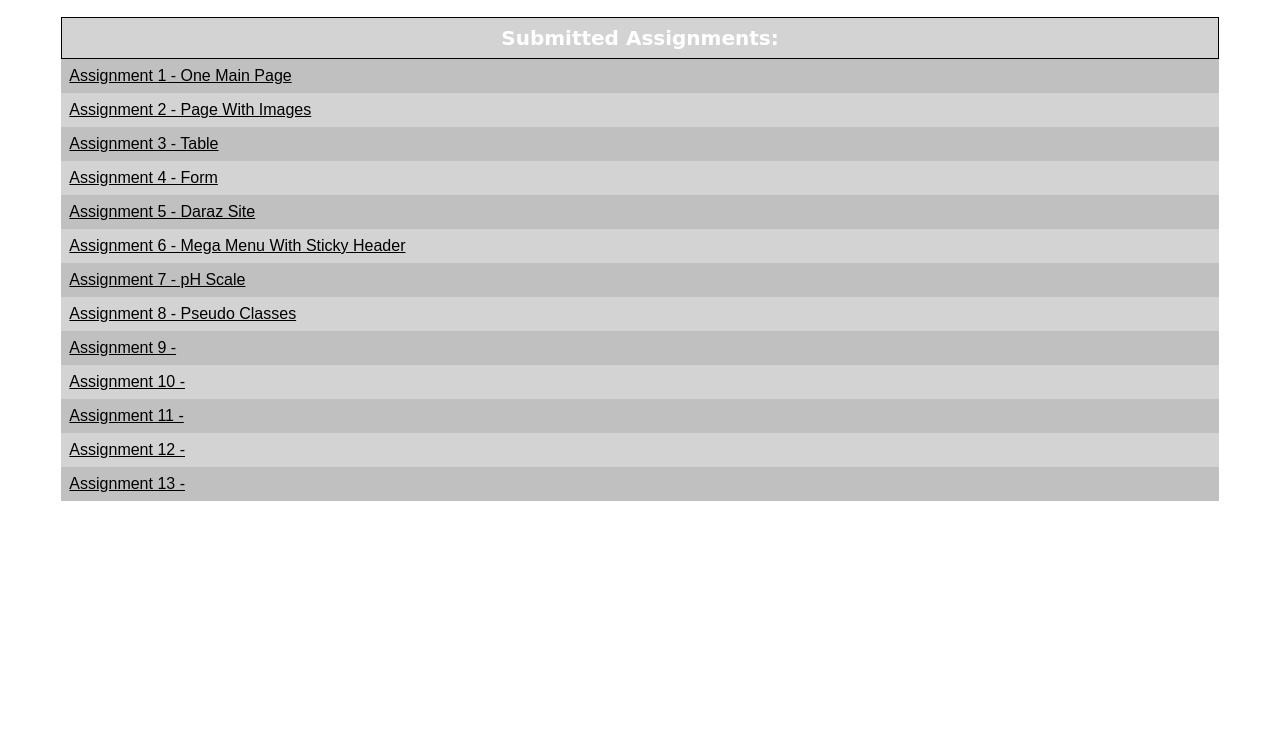
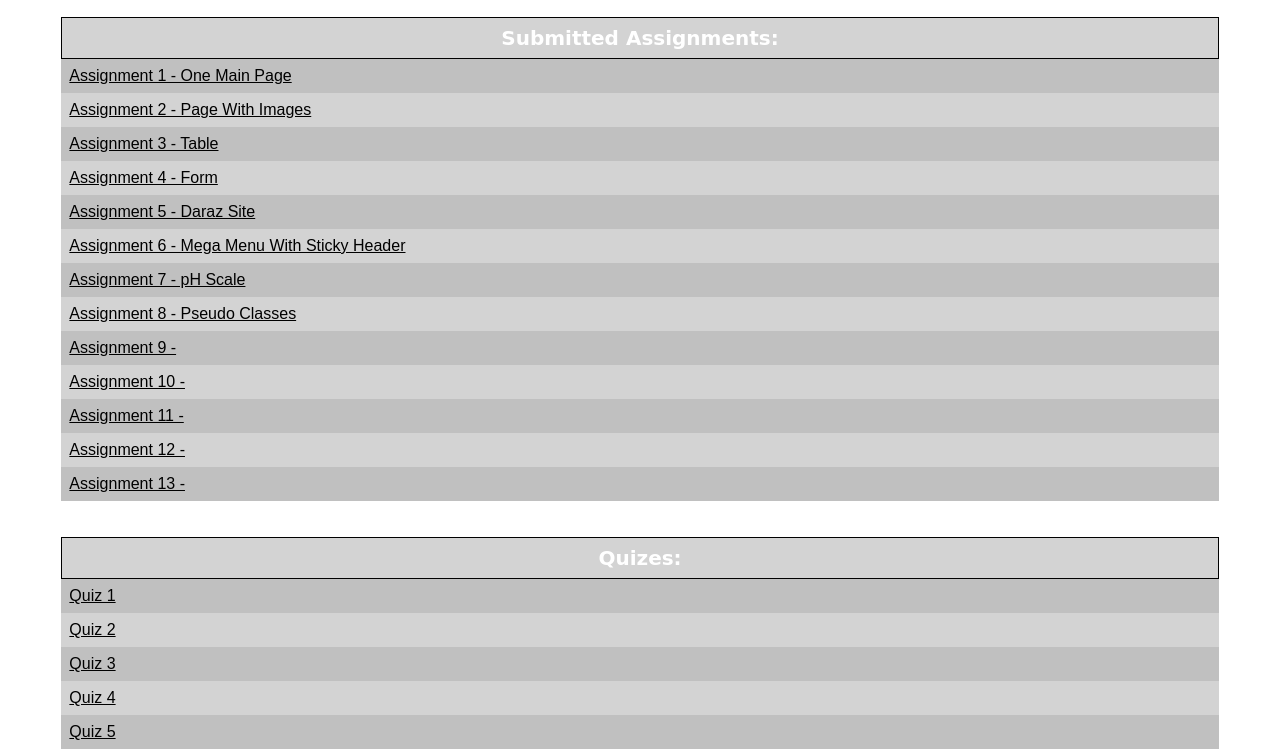
Before and after one commit to MAliAkbar22/TechKaro2022, a plain HTML site: page index.html in a window 1280 px wide. Shown: the part 120-869 px from the top of the page. Before the commit the page ends 800 px from the top, so only its background shows below. Drawn offline with Linux system fonts and the light colour scheme.

Commit message:
Update index.html

```diff
--- a/index.html
+++ b/index.html
@@ -117,6 +117,34 @@
                 <td><a href="#" target="_blank">Assignment 13 - </a></td>
             </tr>
         </table>
+
+        <br><br>
+
+        <table>
+            <tr>
+                <th>Quizes:</th>
+            </tr>
+            <tr>
+
+                <td><a href="Quiz 1/index.html" target="_blank">Quiz 1</a></td>
+
+            <tr>
+                <td><a href="Quiz 2/index.html" target="_blank">Quiz 2</a></td>
+            </tr>
+            <tr>
+                <td><a href="Quiz 3/index.html" target="_blank">Quiz 3</a></td>
+            </tr>
+            <tr>
+                <td><a href="Quiz 4/index.html" target="_blank">Quiz 4</a></td>
+            </tr>
+            <tr>
+                <td><a href="Quiz 5/index.html" target="_blank">Quiz 5</a></td>
+            </tr>
+        </table>
+
+
+
+
     </div>
 
 </body>
```
